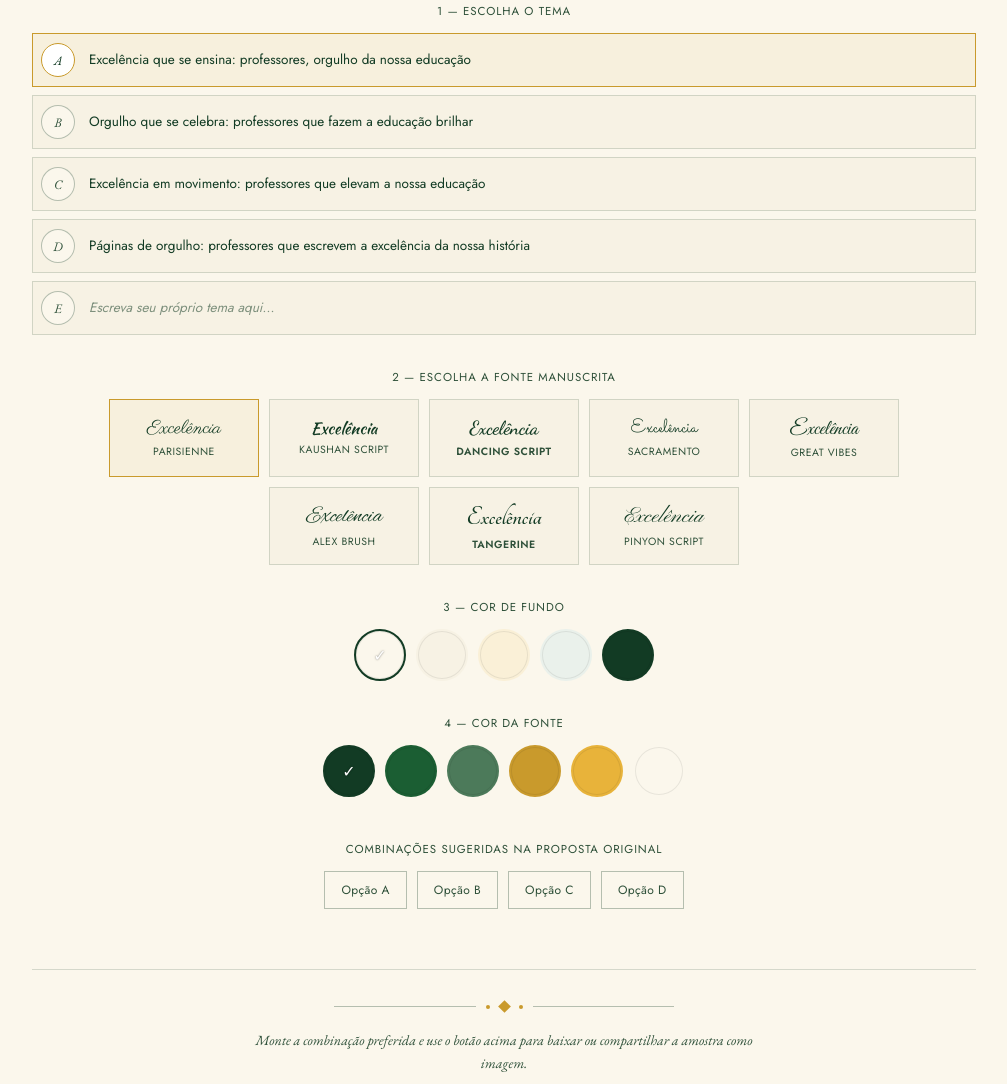
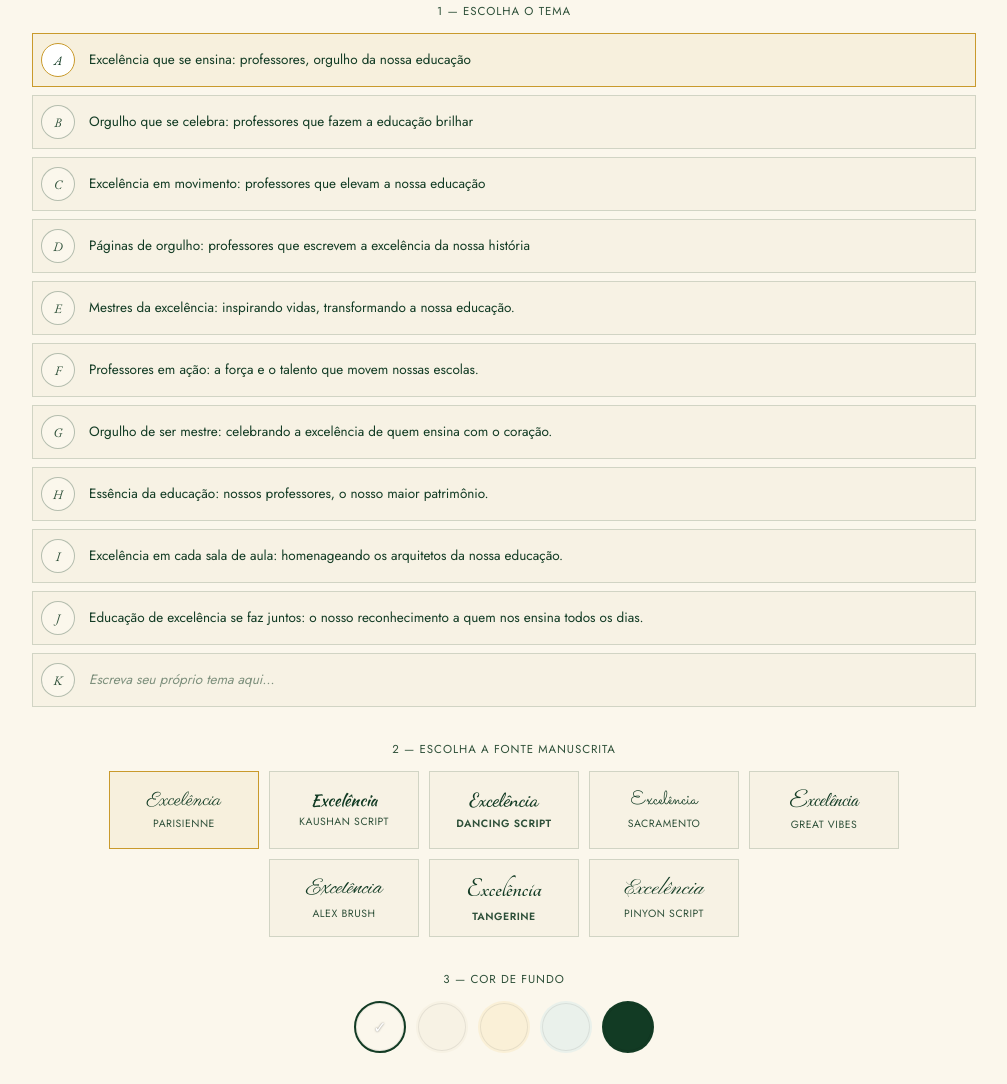
Before and after one commit to ffagner/festadosprofessores, a plain HTML site: page index.html in a window 1280 px wide. Shown: the part 837-1921 px from the top of the page, without its empty margins (136-1143 px from the left). Drawn offline with nearby package versions, Linux system fonts and the light colour scheme.

Commit message:
feat: adiciona novos temas para a Festa dos Professores 2026

```diff
--- a/index.html
+++ b/index.html
@@ -210,8 +210,32 @@
           <input class="theme-input" type="text" data-key="D" value="Páginas de orgulho: professores que escrevem a excelência da nossa história">
         </div>
         <div class="theme-row" data-key="E">
-          <button class="theme-radio" type="button" data-key="E" aria-label="Selecionar tema E, personalizado">E</button>
-          <input class="theme-input" type="text" data-key="E" value="" placeholder="Escreva seu próprio tema aqui…">
+          <button class="theme-radio" type="button" data-key="E" aria-label="Selecionar tema E">E</button>
+          <input class="theme-input" type="text" data-key="E" value="Mestres da excelência: inspirando vidas, transformando a nossa educação.">
+        </div>
+        <div class="theme-row" data-key="F">
+          <button class="theme-radio" type="button" data-key="F" aria-label="Selecionar tema F">F</button>
+          <input class="theme-input" type="text" data-key="F" value="Professores em ação: a força e o talento que movem nossas escolas.">
+        </div>
+        <div class="theme-row" data-key="G">
+          <button class="theme-radio" type="button" data-key="G" aria-label="Selecionar tema G">G</button>
+          <input class="theme-input" type="text" data-key="G" value="Orgulho de ser mestre: celebrando a excelência de quem ensina com o coração.">
+        </div>
+        <div class="theme-row" data-key="H">
+          <button class="theme-radio" type="button" data-key="H" aria-label="Selecionar tema H">H</button>
+          <input class="theme-input" type="text" data-key="H" value="Essência da educação: nossos professores, o nosso maior patrimônio.">
+        </div>
+        <div class="theme-row" data-key="I">
+          <button class="theme-radio" type="button" data-key="I" aria-label="Selecionar tema I">I</button>
+          <input class="theme-input" type="text" data-key="I" value="Excelência em cada sala de aula: homenageando os arquitetos da nossa educação.">
+        </div>
+        <div class="theme-row" data-key="J">
+          <button class="theme-radio" type="button" data-key="J" aria-label="Selecionar tema J">J</button>
+          <input class="theme-input" type="text" data-key="J" value="Educação de excelência se faz juntos: o nosso reconhecimento a quem nos ensina todos os dias.">
+        </div>
+        <div class="theme-row" data-key="K">
+          <button class="theme-radio" type="button" data-key="K" aria-label="Selecionar tema K, personalizado">K</button>
+          <input class="theme-input" type="text" data-key="K" value="" placeholder="Escreva seu próprio tema aqui…">
         </div>
       </div>
     </div>
@@ -303,11 +327,11 @@
     previewCard.style.backgroundColor = state.bg;
     previewTheme.style.fontFamily = state.font;
     previewTheme.style.color = state.color;
-    previewTheme.textContent = state.theme || (state.themeKey === 'E' ? 'Escreva seu próprio tema aqui…' : '');
+    previewTheme.textContent = state.theme || (state.themeKey === 'K' ? 'Escreva seu próprio tema aqui…' : '');
     prevBar1.style.background = state.color;
     prevBar2.style.background = state.color;
     prevDiamond.style.background = state.color;
-    var themeLabel = state.themeKey === 'E' ? 'Tema E · personalizado' : ('Tema ' + state.themeKey);
+    var themeLabel = state.themeKey === 'K' ? 'Tema K · personalizado' : ('Tema ' + state.themeKey);
     previewMeta.textContent = themeLabel + " · " + state.fontLabel + " · " + state.bgLabel + " · " + state.colorLabel;
   }
 
```
